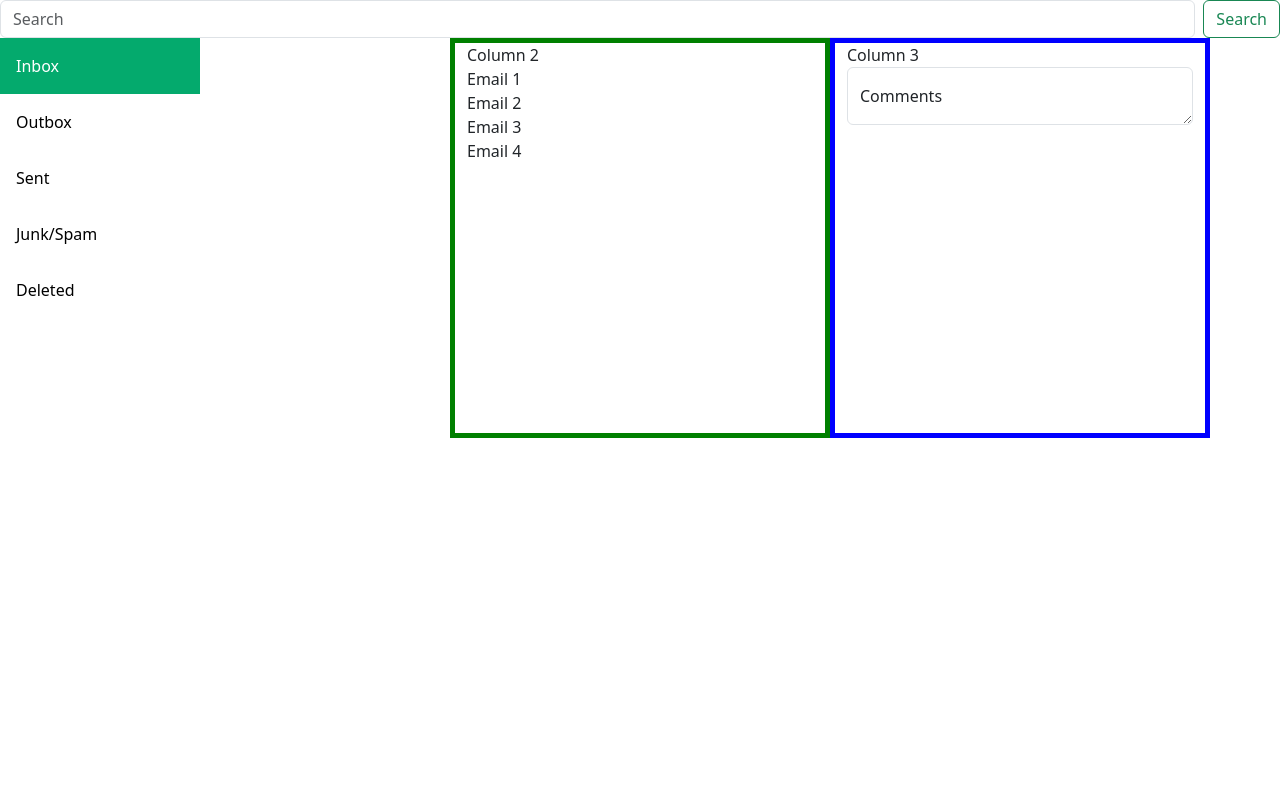
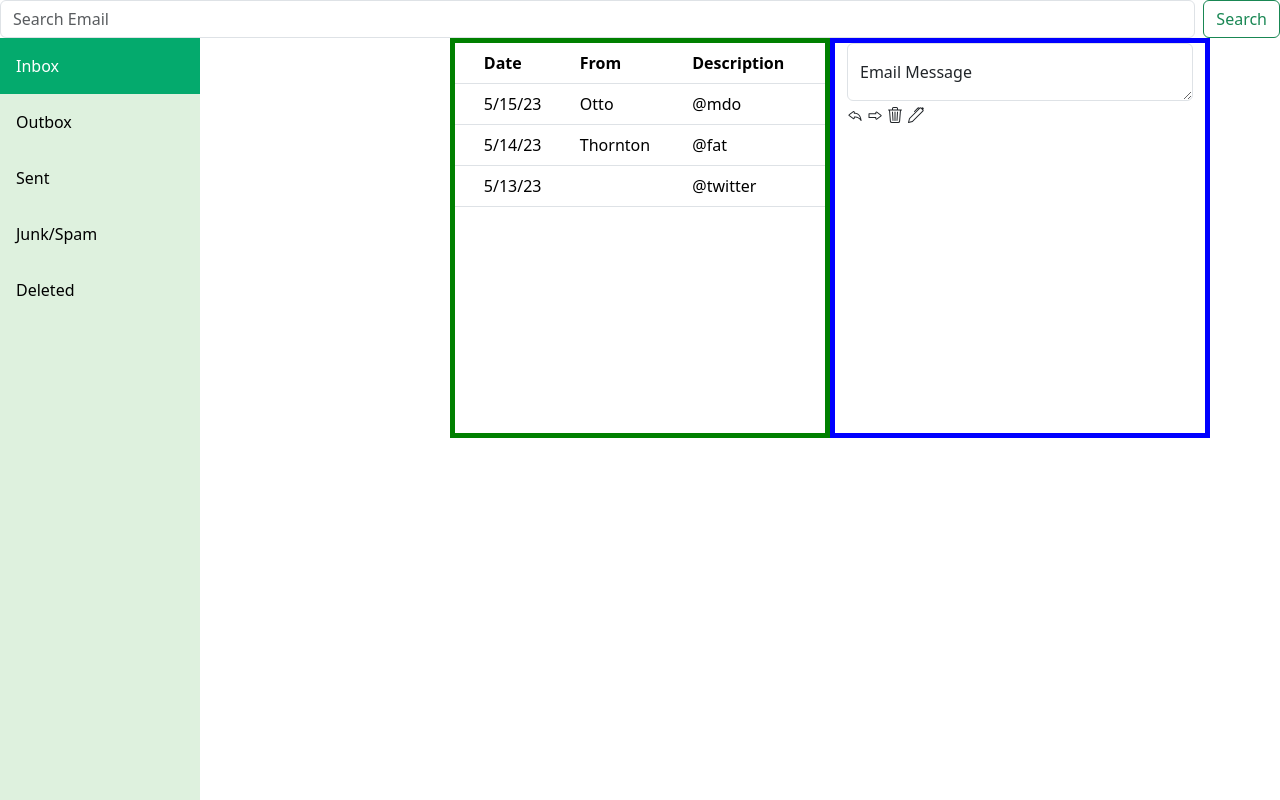
Before and after one commit to AngelaPerkins/BootstrapV2AP, a plain HTML site: page index.html in a window 1280 px wide. Drawn offline with nearby package versions, Linux system fonts and the light colour scheme.

Commit message:
Added more components

```diff
--- a/index.html
+++ b/index.html
@@ -14,9 +14,10 @@
 
 <body>
   <form class="d-flex" role="search">
-    <input class="form-control me-2" type="search" placeholder="Search" aria-label="Search">
+    <input class="form-control me-2" type="search" placeholder="Search Email" aria-label="Search">
     <button class="btn btn-outline-success" type="Submit"> Search</button>
   </form>
+
   <!-- The sidebar -->
   <div class="sidebar">
     <a class="active" href="#inbox">Inbox</a>
@@ -26,38 +27,73 @@
     <a href="#deleted">Deleted</a>
   </div>
 
+  <!--Containers-->
   <div class="container">
     <div class="row">
       <div class="col-lg-4 col-md-4 col-sm-12">
         Column 1
       </div>
       <div class="col-2 col-lg-4 col-md-12 col-sm-12">
-        Column 2
+
             <div class="row">
                 <div class="col">
                     <div class="row">
-                        <div class="col">Email 1</div>
+                      <!--Column 2-->
+                        <div class="col"></div>
+                        <table class="table-primary">
+                          <table class="table">
+                            <thead>
+                              <tr>
+                                <th scope="col"></th>
+                                <th scope="col">Date</th>
+                                <th scope="col">From</th>
+                                <th scope="col">Description</th>
+                              </tr>
+                            </thead>
+                            <tbody>
+                              <tr>
+                                <th scope="row"></th>
+                                <td>5/15/23</td>
+                                <td>Otto</td>
+                                <td>@mdo</td>
+                              </tr>
+                              <tr>
+                                <th scope="row"></th>
+                                <td>5/14/23</td>
+                                <td>Thornton</td>
+                                <td>@fat</td>
+                              </tr>
+                              <tr>
+                                <th scope="row"></th>
+                                <td colspan="2">5/13/23</td>
+                                <td>@twitter</td>
+                              </tr>
+                        </table>
                     </div>
-                    <div class="row">
-                        <div class="col">Email 2</div>
-                    </div>
-                    <div class="row">
-                        <div class="col">Email 3</div>
-                    </div>
-                    <div class="row">
-                        <div class="col">Email 4</div>
-                    </div>
+
                 </div>
             </div>
       </div>
+      <!--Column 3-->
+      <div class="col-3 col-lg-4 col-md-12 col-sm-12">
 
-      <div class="col-3 col-lg-4 col-md-12 col-sm-12">
-        Column 3
         <div class="row">
           <div class="col">
             <div class="form-floating">
               <textarea class="form-control" placeholder="Leave a comment here" id="floatingTextarea"></textarea>
-              <label for="floatingTextarea">Comments</label>
+              <label for="floatingTextarea">Email Message</label>
+              <svg xmlns="http://www.w3.org/2000/svg" width="16" height="16" fill="currentColor" class="bi bi-reply" viewBox="0 0 16 16">
+                <path d="M6.598 5.013a.144.144 0 0 1 .202.134V6.3a.5.5 0 0 0 .5.5c.667 0 2.013.005 3.3.822.984.624 1.99 1.76 2.595 3.876-1.02-.983-2.185-1.516-3.205-1.799a8.74 8.74 0 0 0-1.921-.306 7.404 7.404 0 0 0-.798.008h-.013l-.005.001h-.001L7.3 9.9l-.05-.498a.5.5 0 0 0-.45.498v1.153c0 .108-.11.176-.202.134L2.614 8.254a.503.503 0 0 0-.042-.028.147.147 0 0 1 0-.252.499.499 0 0 0 .042-.028l3.984-2.933zM7.8 10.386c.068 0 .143.003.223.006.434.02 1.034.086 1.7.271 1.326.368 2.896 1.202 3.94 3.08a.5.5 0 0 0 .933-.305c-.464-3.71-1.886-5.662-3.46-6.66-1.245-.79-2.527-.942-3.336-.971v-.66a1.144 1.144 0 0 0-1.767-.96l-3.994 2.94a1.147 1.147 0 0 0 0 1.946l3.994 2.94a1.144 1.144 0 0 0 1.767-.96v-.667z"/>
+              </svg>
+              <svg xmlns="http://www.w3.org/2000/svg" width="16" height="16" fill="currentColor" class="bi bi-forward" viewBox="0 0 16 16">
+                <path d="M9.502 5.513a.144.144 0 0 0-.202.134V6.65a.5.5 0 0 1-.5.5H2.5v2.9h6.3a.5.5 0 0 1 .5.5v1.003c0 .108.11.176.202.134l3.984-2.933a.51.51 0 0 1 .042-.028.147.147 0 0 0 0-.252.51.51 0 0 1-.042-.028L9.502 5.513zM8.3 5.647a1.144 1.144 0 0 1 1.767-.96l3.994 2.94a1.147 1.147 0 0 1 0 1.946l-3.994 2.94a1.144 1.144 0 0 1-1.767-.96v-.503H2a.5.5 0 0 1-.5-.5v-3.9a.5.5 0 0 1 .5-.5h6.3v-.503z"/>
+              </svg>
+              <svg xmlns="http://www.w3.org/2000/svg" width="16" height="16" fill="currentColor" class="bi bi-trash3" viewBox="0 0 16 16">
+                <path d="M6.5 1h3a.5.5 0 0 1 .5.5v1H6v-1a.5.5 0 0 1 .5-.5ZM11 2.5v-1A1.5 1.5 0 0 0 9.5 0h-3A1.5 1.5 0 0 0 5 1.5v1H2.506a.58.58 0 0 0-.01 0H1.5a.5.5 0 0 0 0 1h.538l.853 10.66A2 2 0 0 0 4.885 16h6.23a2 2 0 0 0 1.994-1.84l.853-10.66h.538a.5.5 0 0 0 0-1h-.995a.59.59 0 0 0-.01 0H11Zm1.958 1-.846 10.58a1 1 0 0 1-.997.92h-6.23a1 1 0 0 1-.997-.92L3.042 3.5h9.916Zm-7.487 1a.5.5 0 0 1 .528.47l.5 8.5a.5.5 0 0 1-.998.06L5 5.03a.5.5 0 0 1 .47-.53Zm5.058 0a.5.5 0 0 1 .47.53l-.5 8.5a.5.5 0 1 1-.998-.06l.5-8.5a.5.5 0 0 1 .528-.47ZM8 4.5a.5.5 0 0 1 .5.5v8.5a.5.5 0 0 1-1 0V5a.5.5 0 0 1 .5-.5Z"/>
+              </svg>
+              <svg xmlns="http://www.w3.org/2000/svg" width="16" height="16" fill="currentColor" class="bi bi-pen" viewBox="0 0 16 16">
+                <path d="m13.498.795.149-.149a1.207 1.207 0 1 1 1.707 1.708l-.149.148a1.5 1.5 0 0 1-.059 2.059L4.854 14.854a.5.5 0 0 1-.233.131l-4 1a.5.5 0 0 1-.606-.606l1-4a.5.5 0 0 1 .131-.232l9.642-9.642a.5.5 0 0 0-.642.056L6.854 4.854a.5.5 0 1 1-.708-.708L9.44.854A1.5 1.5 0 0 1 11.5.796a1.5 1.5 0 0 1 1.998-.001zm-.644.766a.5.5 0 0 0-.707 0L1.95 11.756l-.764 3.057 3.057-.764L14.44 3.854a.5.5 0 0 0 0-.708l-1.585-1.585z"/>
+              </svg>
             </div>
           </div>
         </div>
--- a/styles.css
+++ b/styles.css
@@ -1,10 +1,10 @@
 
-/*Sidebar navigation */
+/*Sidebar navigation (W3 Schools template) */
 .sidebar {
   margin: 0;
   padding: 0;
   width: 200px;
-  background-color:white;
+  background-color:rgb(222, 241, 222);
   position: fixed;
   height: 100%;
   overflow: auto;
@@ -62,6 +62,8 @@ div.content {
 .col-2{
   border: solid 5px green;
   height: 50vh;
+
+
 }
 .col-3{
   border: solid 5px blue;
```
